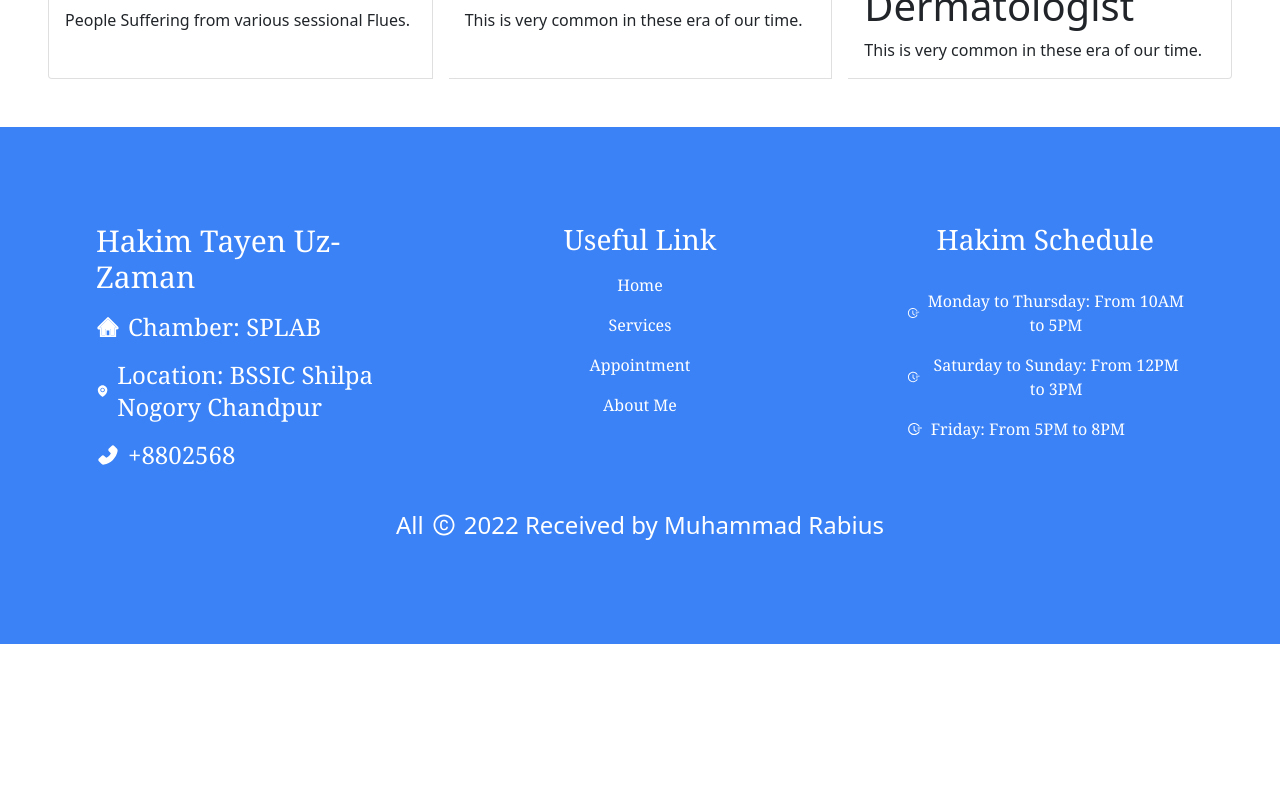
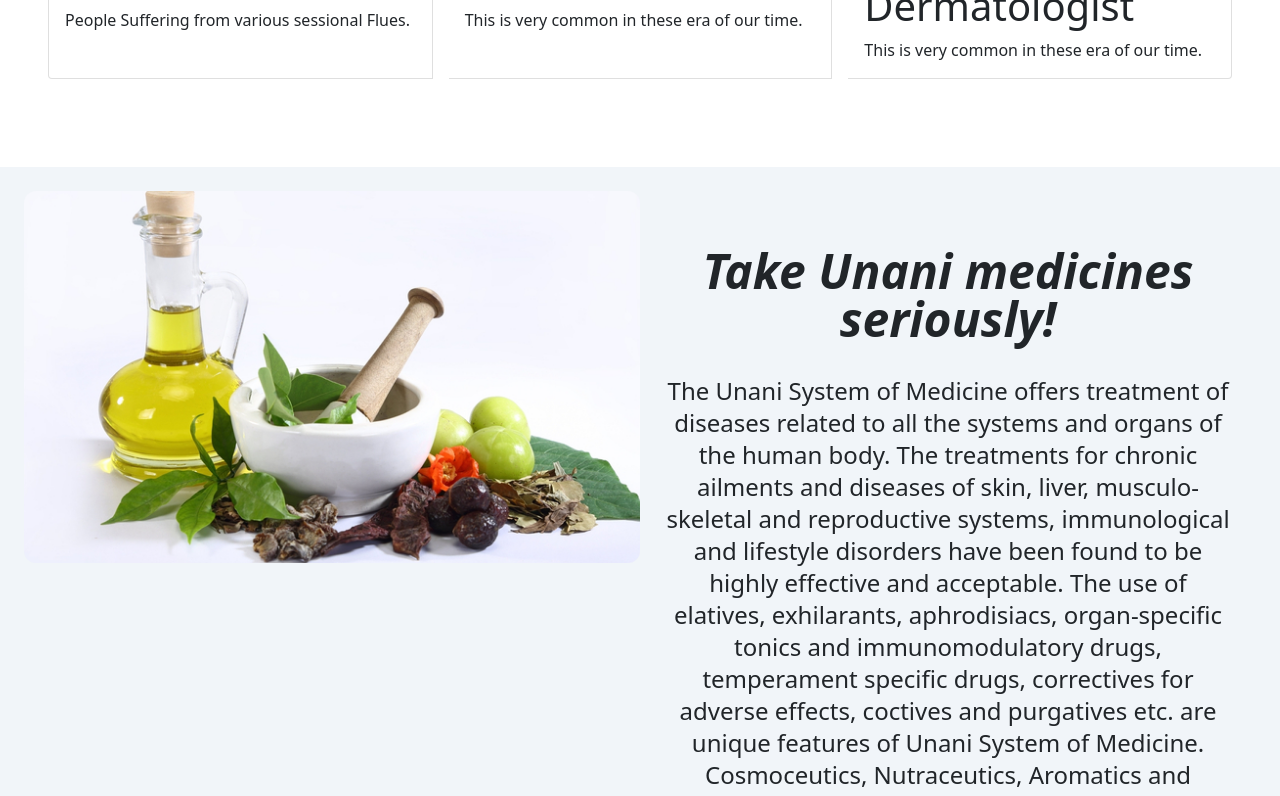
Before and after one commit to MuhammadRabius/Hakim-Tayen-Uz-Zaman, a React (Create React App) app: page / in a window 1280 px wide. Shown: the part 1780-2576 px from the top of the page. Before the commit the page ends 2424 px from the top, so only its background shows below. Built offline with nearby package versions, Linux system fonts and the light colour scheme; no server answers.

Commit message:
ectra session on home page added

```diff
--- a/src/componets/Home/Home.js
+++ b/src/componets/Home/Home.js
@@ -1,6 +1,7 @@
 import React from 'react';
 import KeyService from './KeyService/KeyService';
 import Slider from './Slider/Slider';
+import UnaniSection from './Unani/UnaniSection';
 
 
 const Home = () => {
@@ -10,6 +11,8 @@
                  <Slider></Slider>
                  {/* Home-Service Section */}
                   <KeyService></KeyService>
+                  {/* Unani Section */}
+                  <UnaniSection/>
             </div>
 
       )};
--- /dev/null
+++ b/src/componets/Home/Unani/UnaniSection.js
@@ -0,0 +1,19 @@
+import React from 'react';
+import UnaniImg from '../../../images/why-unani.jpg'
+
+const UnaniSection = () => {
+      return (
+            <div className='grid lg:grid-cols-2 p-4 mt-10 mb-6 bg-slate-100'>
+                 <div>
+                       <img className='w-full rounded-xl' src={UnaniImg} alt="" />
+                  </div>
+
+                  <div className='p-4 text-center mt-2'>
+                        <h2 className='font-semibold text-5xl italic p-4'>Take Unani medicines seriously! </h2>
+                        <p className='text-2xl font-extralight'>The Unani System of Medicine offers treatment of diseases related to all the systems and organs of the human body. The treatments for chronic ailments and diseases of skin, liver, musculo-skeletal and reproductive systems, immunological and lifestyle disorders have been found to be highly effective and acceptable. The use of elatives, exhilarants, aphrodisiacs, organ-specific tonics and immunomodulatory drugs, temperament specific drugs, correctives for adverse effects, coctives and purgatives etc. are unique features of Unani System of Medicine. Cosmoceutics, Nutraceutics, Aromatics and corresponding therapies are important parts of treatment in Unani System of Medicine.</p>
+                  </div>
+            </div>
+      );
+};
+
+export default UnaniSection;
--- a/src/componets/SharedCompo/Footer/Footer.js
+++ b/src/componets/SharedCompo/Footer/Footer.js
@@ -7,10 +7,10 @@
 const Footer = () => {
 
       return (
-            <div className='bg-blue-500 p-24'>
+            <div className='bg-blue-500 p-4 '>
                   <div className='grid grid-cols-3 gap-32'>
                         <div className='text-white text-2xl font-serif'>
-                              <p className='text-3xl'>Hakim Tayen Uz-Zaman</p>
+                              <p className='text-2xl'>Hakim Tayen Uz-Zaman</p>
                                <p className='flex items-center gap-2'> <AiTwotoneHome/>Chamber: SPLAB</p>
                               <p className='flex items-center gap-2'> <AiFillEnvironment/>Location: BSSIC Shilpa Nogory Chandpur</p>
                               <p className='flex items-center gap-2'> <AiFillPhone/> +8802568</p>
```
Also changed, not shown: firebase.json (added), src/images/why-unani.jpg (added), 1 other file (tests, documents, lock files or other folders).
